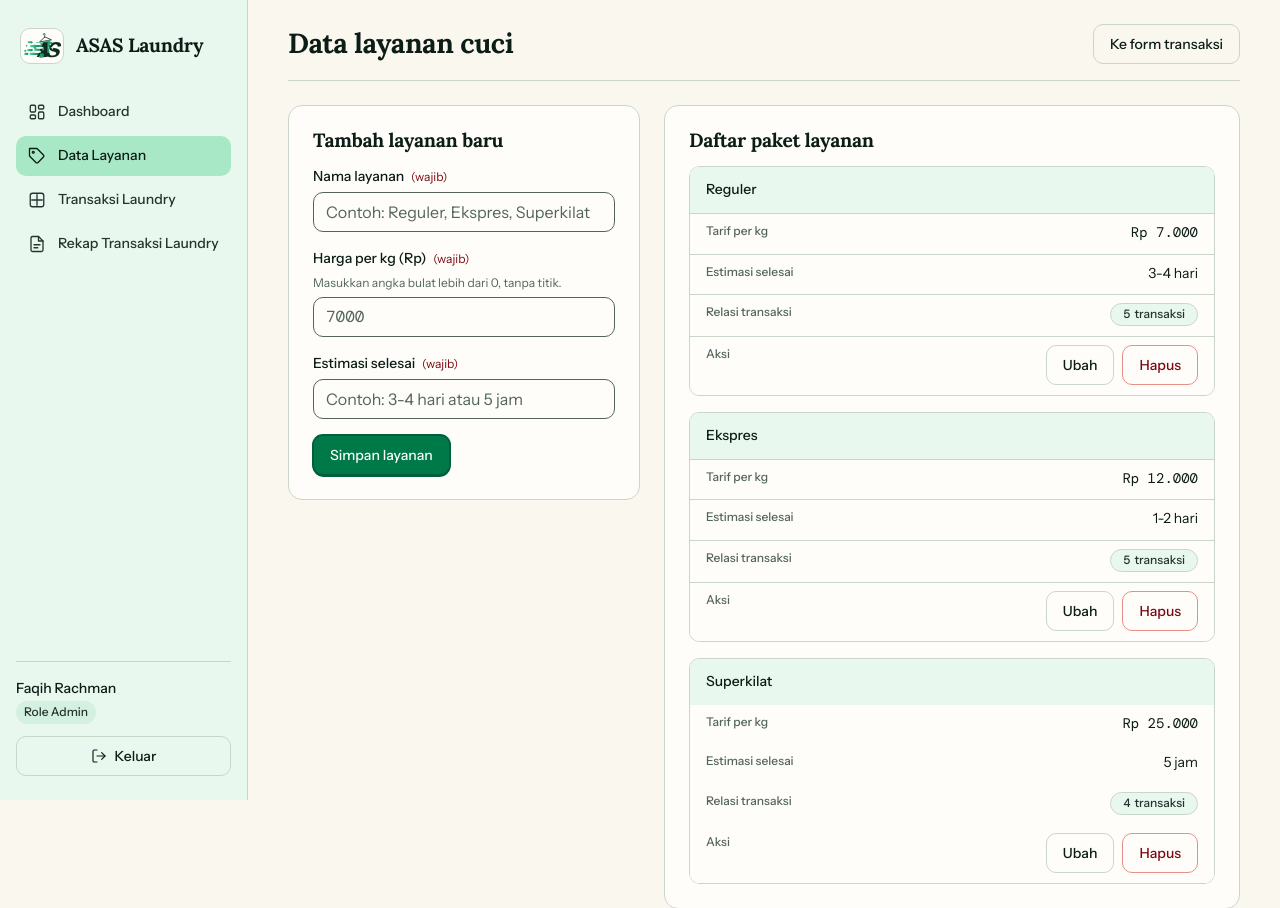
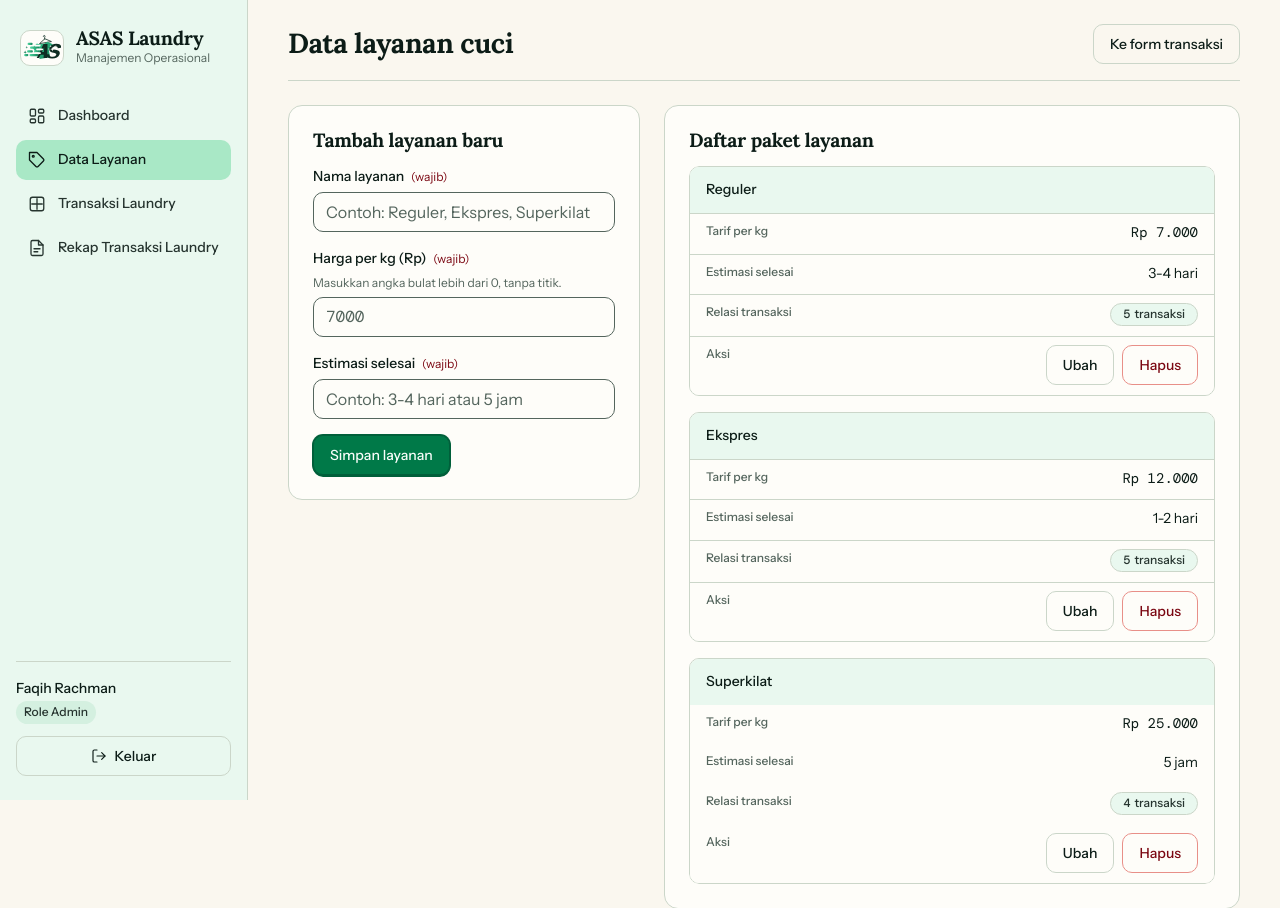
Before and after one commit to Kuronami089/ASAS_Laundry, a Laravel app: page /layanan in a window 1280 px wide. Shown: the top 908 px of the page. Run offline with Laravel 12, Linux system fonts and the light colour scheme; a user stored in the database is signed in; data comes from the database, SQL or seed files in the repository.

Commit message:
Show Manajemen Operasional subtitle under ASAS Laundry brand

```diff
--- a/docs/demo.js
+++ b/docs/demo.js
@@ -459,6 +459,7 @@
             </span>
             <span class="brand-mark__text">
               <span class="brand-mark__name">ASAS Laundry</span>
+              <span class="brand-mark__sub">Manajemen Operasional</span>
             </span>
           </a>
           <nav aria-label="Menu aplikasi">${navMarkup}</nav>
--- a/resources/views/layouts/app.blade.php
+++ b/resources/views/layouts/app.blade.php
@@ -59,6 +59,7 @@
             </span>
             <span class="brand-mark__text">
               <span class="brand-mark__name">ASAS Laundry</span>
+              <span class="brand-mark__sub">Manajemen Operasional</span>
             </span>
           </a>
           <button type="button" class="btn btn--quiet btn--icon" id="drawer-close" aria-label="Tutup menu" autofocus>
@@ -110,6 +111,7 @@
         </span>
         <span class="brand-mark__text">
           <span class="brand-mark__name">ASAS Laundry</span>
+          <span class="brand-mark__sub">Manajemen Operasional</span>
         </span>
       </a>
 
```
